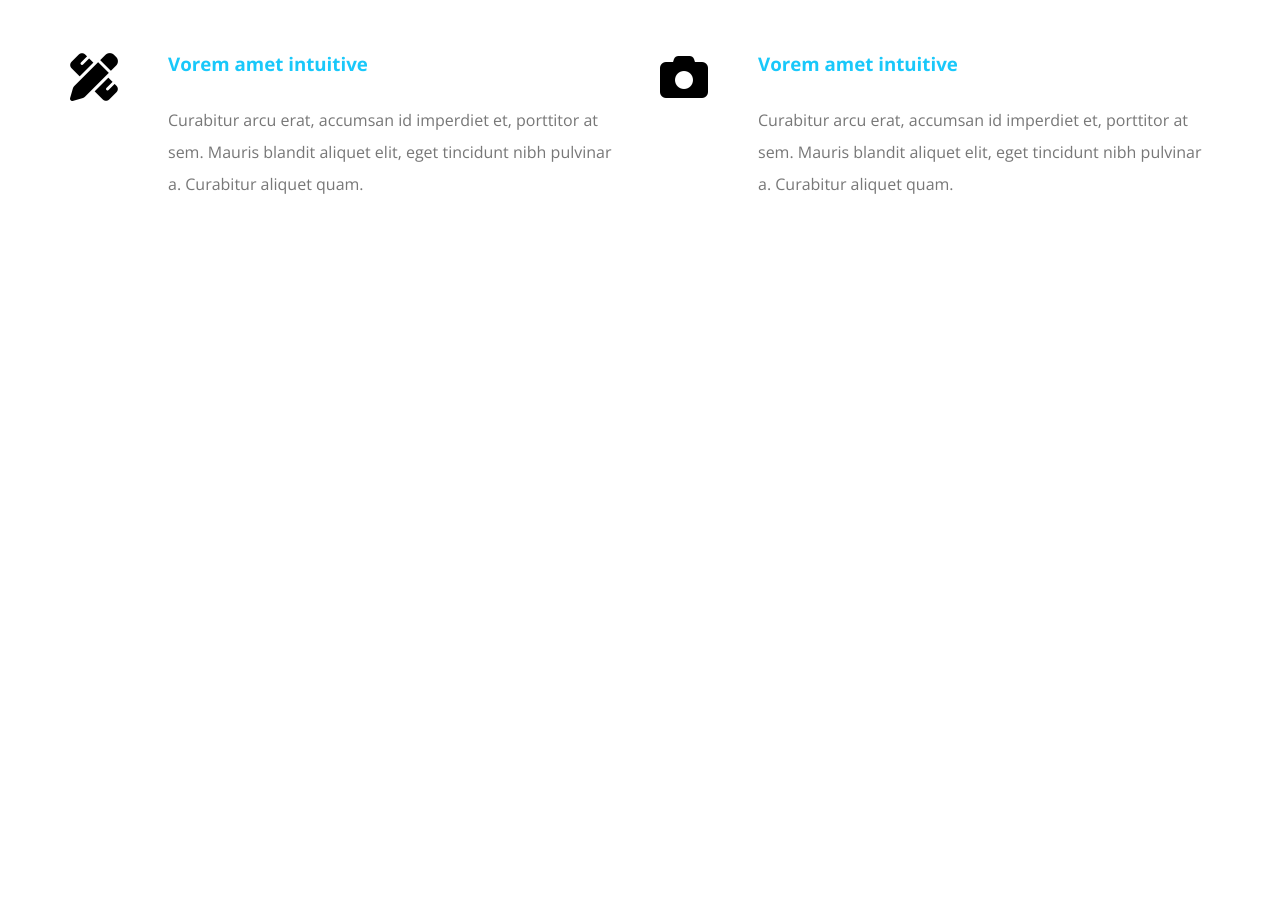
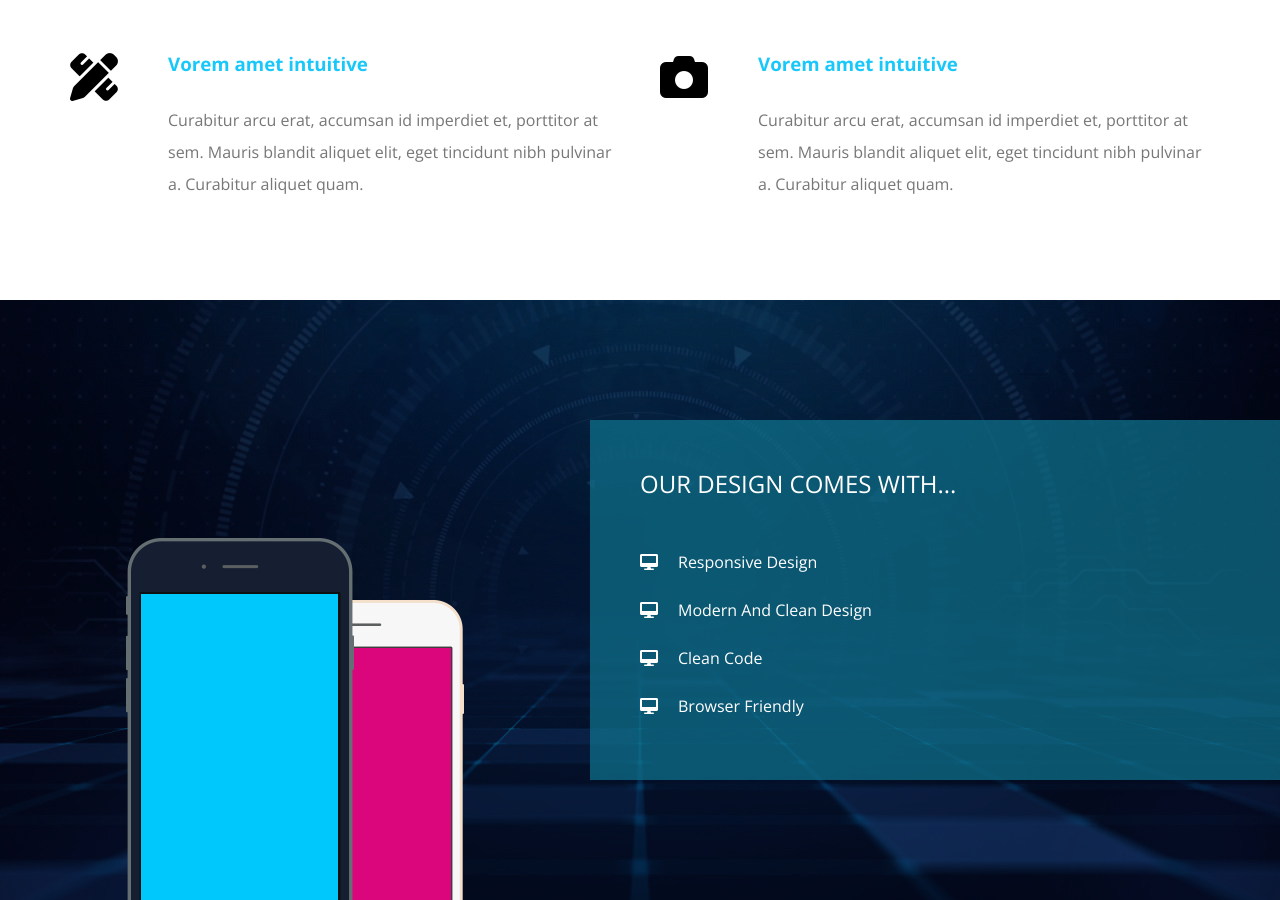
Before and after one commit to youssef579/Kasper-template, a plain HTML site: page index.html in a window 1280 px wide. Shown: the part 1335-2235 px from the top of the page. Before the commit the page ends 1635 px from the top, so only its background shows below. Drawn offline with nearby package versions, Linux system fonts and the light colour scheme.

Commit message:
Finish Design features section

```diff
--- a/css/style.css
+++ b/css/style.css
@@ -189,7 +189,7 @@ header img[alt="Logo"] {
 @media (max-width: 767px) {
     header .container {
         width: calc(100vw - 20px);
-        height: 85px;
+        height: 80px;
     }
 
     header nav ul {
@@ -223,7 +223,7 @@ main {
     position: relative;
 }
 
-main::after {
+main::after, .design::after {
     content: '';
     position: absolute;
     left: 0;
@@ -356,3 +356,62 @@ main .arrow {
         gap: 30px;
     }
 }
+
+/* Design Features */
+.design {
+    background: url("../images/design-features.jpg") no-repeat center;
+    background-size: cover;
+    display: flex;
+    justify-content: flex-end;
+    align-items: center;
+    position: relative;
+    height: 600px;
+    overflow: hidden;
+}
+
+.design > * {
+    flex: 1;
+    position: relative;
+    z-index: 1;
+}
+
+.design article {
+    padding: 50px;
+    color: #fff;
+    background-color: var(--transparent-color);
+}
+
+.design article h2 {
+    font-weight: normal;
+    margin-bottom: 40px;
+}
+
+.design article ul {
+    line-height: 3;
+}
+
+.design article i {
+    margin-right: 20px;
+}
+
+.design .image {
+    height: 100%;
+    position: relative;
+}
+
+.design img {
+    left: 50%;
+    transform: translateX(-50%);
+    position: absolute;
+    bottom: -200px;
+}
+
+@media (max-width: 767px) {
+    .design .image {
+        display: none;
+    }
+
+    .design article {
+        padding: 50px 20px;
+    }
+}
--- a/index.html
+++ b/index.html
@@ -75,21 +75,24 @@
                     </article>
                 </div>
                 <div class="service">
-                    <i class="fas fa-cog fa-3x"></i>                    <article>
+                    <i class="fas fa-cog fa-3x"></i>
+                    <article>
                         <h3>Vorem amet intuitive</h3>
                         <p>Curabitur arcu erat, accumsan id imperdiet et, porttitor at sem. Mauris blandit aliquet elit,
                             eget tincidunt nibh pulvinar a. Curabitur aliquet quam.</p>
                     </article>
                 </div>
                 <div class="service">
-                    <i class="fas fa-pencil-ruler fa-3x"></i>                    <article>
+                    <i class="fas fa-pencil-ruler fa-3x"></i>
+                    <article>
                         <h3>Vorem amet intuitive</h3>
                         <p>Curabitur arcu erat, accumsan id imperdiet et, porttitor at sem. Mauris blandit aliquet elit,
                             eget tincidunt nibh pulvinar a. Curabitur aliquet quam.</p>
                     </article>
                 </div>
                 <div class="service">
-                    <i class="fas fa-camera fa-3x"></i>                    <article>
+                    <i class="fas fa-camera fa-3x"></i>
+                    <article>
                         <h3>Vorem amet intuitive</h3>
                         <p>Curabitur arcu erat, accumsan id imperdiet et, porttitor at sem. Mauris blandit aliquet elit,
                             eget tincidunt nibh pulvinar a. Curabitur aliquet quam.</p>
@@ -98,6 +101,23 @@
             </div>
         </div>
     </section>
+
+    <!-- Design Features -->
+    <section class="design">
+        <div class="image">
+            <img src="./images/mobile.png" alt="Mobile Phone">
+        </div>
+        <article>
+            <h2>OUR DESIGN COMES WITH...</h2>
+            <ul>
+                <li><i class="fa-solid fa-desktop"></i>Responsive Design</li>
+                <li><i class="fa-solid fa-desktop"></i>Modern And Clean Design</li>
+                <li><i class="fa-solid fa-desktop"></i>Clean Code</li>
+                <li><i class="fa-solid fa-desktop"></i>Browser Friendly</li>
+            </ul>
+        </article>
+    </section>
+
     <script src="./app.js"></script>
 </body>
 
```
Also changed, not shown: images/design-features.jpg (added), images/mobile.png (added).
